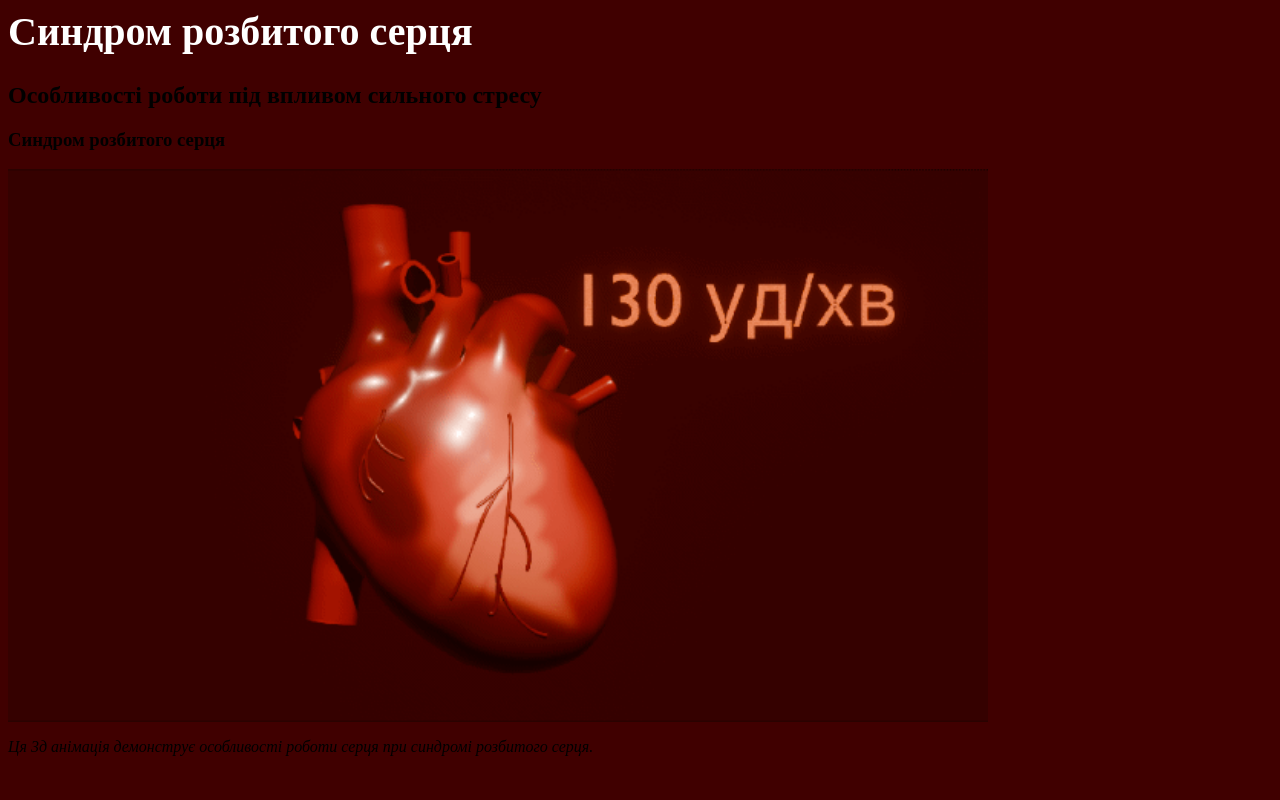
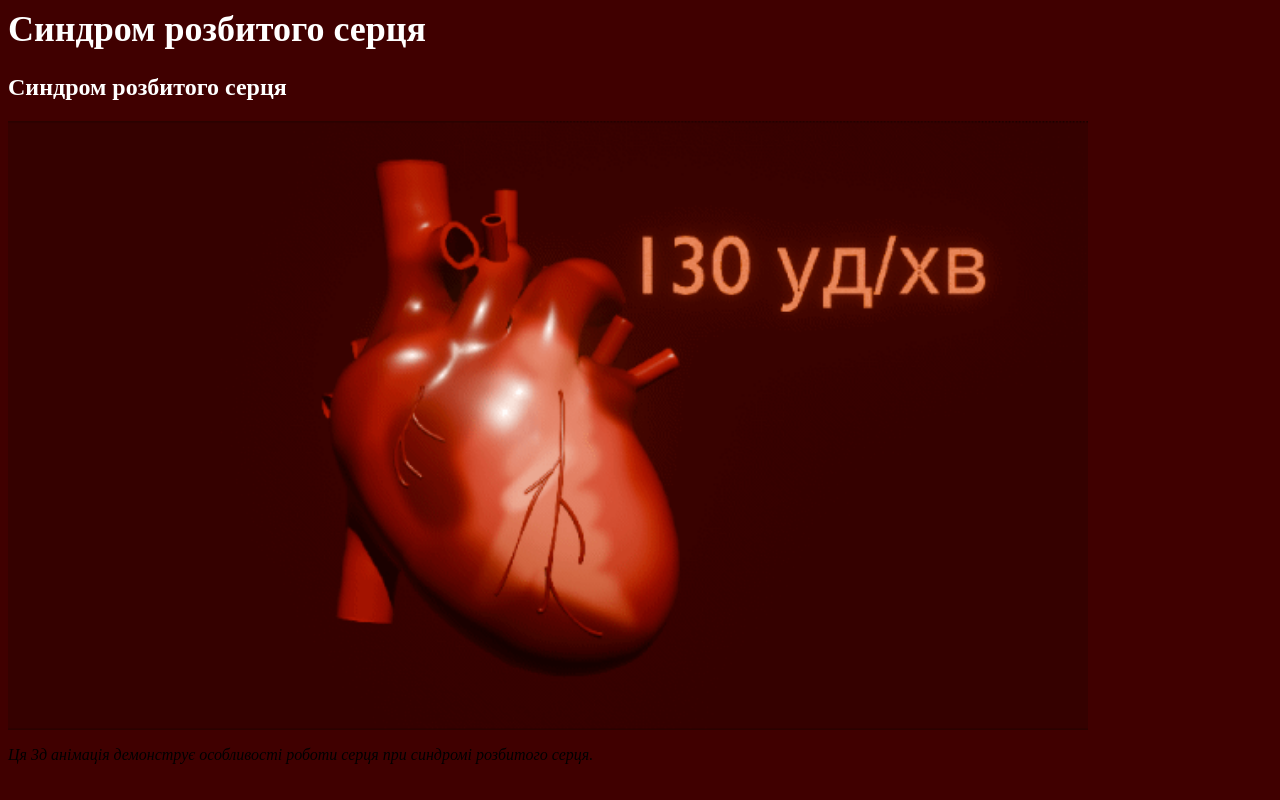
Before and after one commit to nik54-3d/uuytft26-heart_project, a plain HTML site: page index.html in a window 1280 px wide. Drawn offline with Linux system fonts and the light colour scheme.

Commit message:
Refactor index.html for improved styling
Updated styles and sizes for headings and body background.

```diff
--- a/index.html
+++ b/index.html
@@ -1,12 +1,12 @@
 <html>
 <head></head>
-<body style="background-color: #400000FF;">
-<h1 style="color: white; font-size: 40px;">Синдром розбитого серця</h1>
-<h2>Особливості роботи під  впливом сильного стресу</h2>
-<h3>Синдром розбитого серця</h3>
+<body style="background-color: #400000;">
+<h1 style="color: white; font-size: 36px;">Синдром розбитого серця</h1>
+<h2 style="color: white; Особливості роботи під  впливом сильного стресу</h2>
+<h3 style="color: white;>Синдром розбитого серця</h3>
 <img src="heart.gif"
 alt="Синдром розбитого серця"
-style="width: 980px">
+style="width: 1080px">
   <p><i>Ця 3д анімація демонструє особливості роботи серця при синдромі розбитого серця.</i></p>
 </body>
 </html>
```
